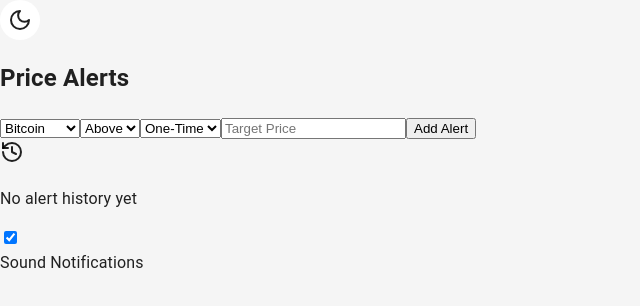
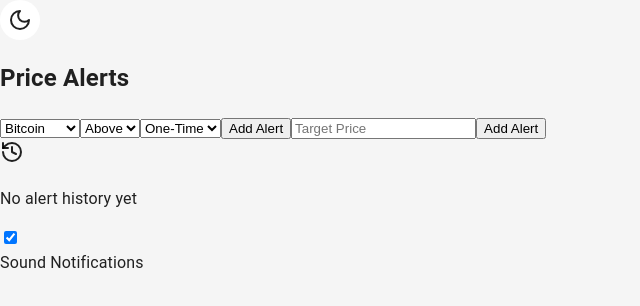
Before and after one commit to ConradPB/Crypto-Trends-Visualization-Tool, a React (Vite) app in the folder frontend/cryptotool/: page /alerts in a window 1280 px wide. Shown: the top 306 px of the page, without its empty margins (0-640 px from the left). Built offline with nearby package versions, Linux system fonts and the light colour scheme.

Commit message:
updated frequency/ added button

```diff
--- a/frontend/cryptotool/src/components/PriceAlerts.tsx
+++ b/frontend/cryptotool/src/components/PriceAlerts.tsx
@@ -197,6 +197,13 @@
             <option value="weekly">Weekly</option>
           </select>
 
+          <button
+            type="submit"
+            className="px-4 py-2 bg-blue-500 text-white rounded-md hover:bg-blue-600"
+          >
+            Add Alert
+          </button>
+
           <input
             type="number"
             value={newAlert.targetPrice}
```
